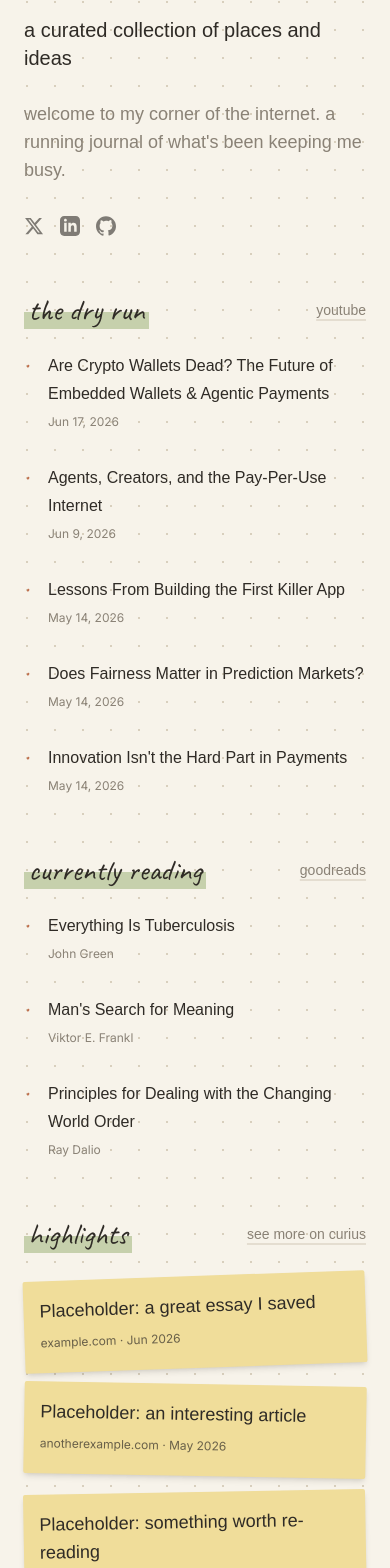
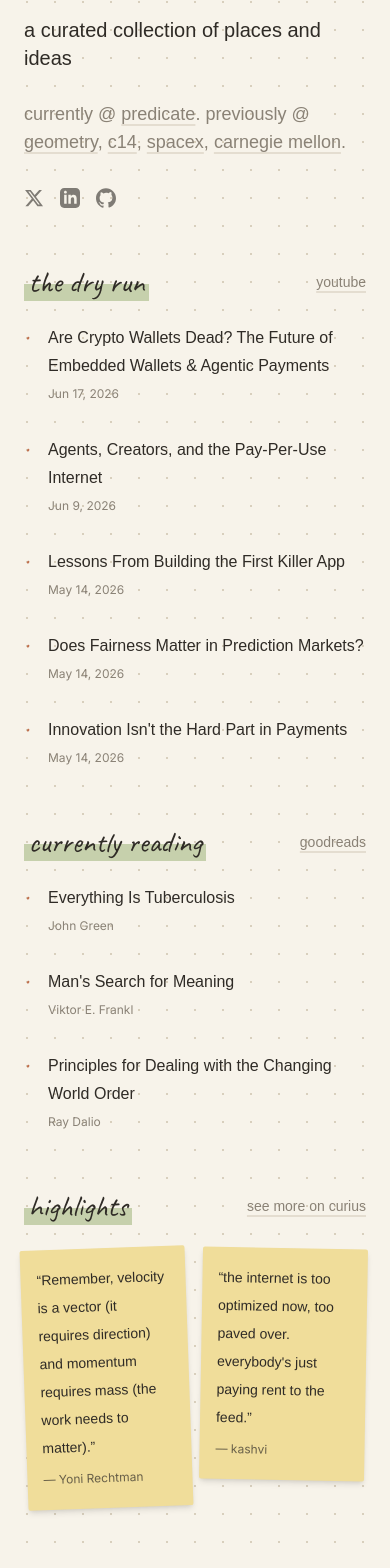
Before and after one commit to khushi02/personal-site, a Next.js app: page / in a window 390 px wide. Shown: the part 180-1748 px from the top of the page. Built offline with nearby package versions, Linux system fonts and the light colour scheme; no server answers; a web font is replaced by a local one.

Commit message:
show curius highlight text + author on post-its

```diff
--- a/app/layout.tsx
+++ b/app/layout.tsx
@@ -24,8 +24,8 @@
 });
 
 export const metadata: Metadata = {
-  title: "khushi's journal",
-  description: "A bullet journal of what I'm reading, eating, and pondering.",
+  title: "khushi's notebook",
+  description: "a curated collection of places and ideas",
 };
 
 export default function RootLayout({
--- a/app/page.tsx
+++ b/app/page.tsx
@@ -5,6 +5,7 @@
 import SocialLinks from "@/components/Social";
 import { getCurrentlyReading } from "@/lib/goodreads";
 import { getRecentEpisodes } from "@/lib/youtube";
+import { getRecentHighlights } from "@/lib/curius";
 
 // Revalidate the route weekly (ISR) so new YouTube episodes surface within a
 // week. Goodreads is unaffected — its own fetch keeps a 30-day cache.
@@ -41,9 +42,10 @@
 }
 
 export default async function Home() {
-  const [books, episodes] = await Promise.all([
+  const [books, episodes, highlights] = await Promise.all([
     getCurrentlyReading(),
     getRecentEpisodes(),
+    getRecentHighlights(),
   ]);
 
   return (
@@ -58,12 +60,56 @@
             })}
           </p>
           <h1 className="font-display text-5xl leading-[3.5rem]">
-            khushi wadhwa
+            khushi's notebook
           </h1>
           <p className="text-xl leading-7 text-ink">a curated collection of places and ideas</p>
           <p className="max-w-prose text-lg leading-7 text-muted">
-            welcome to my corner of the internet. a running journal of what&apos;s
-            been keeping me busy.
+            currently @{" "}
+            <a
+              href="https://predicate.io/"
+              target="_blank"
+              rel="noreferrer"
+              className="link text-muted"
+            >
+              predicate
+            </a>
+            . previously @{" "}
+            <a
+              href="https://geometry.xyz"
+              target="_blank"
+              rel="noreferrer"
+              className="link text-muted"
+            >
+              geometry
+            </a>
+            ,{" "}
+            <a
+              href="https://www.generalcatalyst.com/stories/c14-ramping-the-next-billion-digital-asset-users"
+              target="_blank"
+              rel="noreferrer"
+              className="link text-muted"
+            >
+              c14
+            </a>
+            ,{" "}
+            <a
+              href="https://www.spacex.com/"
+              target="_blank"
+              rel="noreferrer"
+              className="link text-muted"
+            >
+              spacex
+            </a>
+            ,{" "}
+            <a
+              href="https://www.cs.cmu.edu/index"
+              target="_blank"
+              rel="noreferrer"
+              className="link text-muted"
+            >
+              carnegie mellon
+            </a>
+            .
           </p>
           <SocialLinks />
         </header>
@@ -108,7 +154,7 @@
               />
             }
           />
-          <Highlights />
+          <Highlights highlights={highlights} />
         </section>
 
         {/* Good Eats — three NYC columns, full width */}
--- a/components/Highlights.tsx
+++ b/components/Highlights.tsx
@@ -1,46 +1,38 @@
-import highlights from "@/data/highlights.json";
-
-type Highlight = {
-  title: string;
-  url: string;
-  source: string;
-  date: string;
-};
+import type { Highlight } from "@/lib/curius";
 
 // Slight tilts for a pinned-up look (all notes share one earthy yellow).
-const TILTS = ["-rotate-2", "rotate-1", "-rotate-1", "rotate-2", "rotate-1"];
+const TILTS = ["-rotate-2", "rotate-1", "-rotate-1", "rotate-2", "rotate-1", "-rotate-1"];
 
-function formatDate(date: string): string {
-  if (!date) return "";
-  const d = new Date(date);
-  if (Number.isNaN(d.getTime())) return date;
-  return d.toLocaleDateString("en-US", {
-    month: "short",
-    year: "numeric",
-  });
-}
-
-export default function Highlights() {
-  const items = (highlights as Highlight[]).slice(0, 5);
+export default function Highlights({ highlights }: { highlights: Highlight[] }) {
+  if (!highlights.length) {
+    return <p className="text-muted">Nothing highlighted this week.</p>;
+  }
 
   return (
-    <ul className="grid grid-cols-1 gap-4 sm:grid-cols-2 lg:grid-cols-3">
-      {items.map((item, i) => (
+    // One row on desktop — exactly as many columns as there are notes (up to 6),
+    // so they fill the width and still read as post-its. Stacks on smaller screens.
+    <ul
+      style={{ ["--cols" as string]: highlights.length }}
+      className="grid grid-cols-2 items-start gap-3 sm:grid-cols-3 lg:[grid-template-columns:repeat(var(--cols),minmax(0,1fr))]"
+    >
+      {highlights.map((item, i) => (
         <li
-          key={item.url + item.title}
+          key={item.url}
           className={`postit ${TILTS[i % TILTS.length]} transition-transform hover:rotate-0`}
         >
           <a
             href={item.url}
             target="_blank"
             rel="noreferrer"
-            className="block text-lg leading-7 hover:underline hover:underline-offset-4"
+            className="block hover:underline hover:underline-offset-4"
           >
-            {item.title}
+            <span className="block text-sm leading-7">
+              &ldquo;{item.text}&rdquo;
+            </span>
+            <span className="mt-1 block font-sans text-xs leading-7 text-ink/70">
+              — {item.author}
+            </span>
           </a>
-          <p className="mt-1 font-sans text-xs leading-7 text-ink/70">
-            {[item.source, formatDate(item.date)].filter(Boolean).join(" · ")}
-          </p>
         </li>
       ))}
     </ul>
--- a/data/highlights.json
+++ /dev/null
@@ -1,20 +0,0 @@
-[
-  {
-    "title": "Placeholder: a great essay I saved",
-    "url": "https://curius.app/khushi-wadhwa",
-    "source": "example.com",
-    "date": "2026-06-01"
-  },
-  {
-    "title": "Placeholder: an interesting article",
-    "url": "https://curius.app/khushi-wadhwa",
-    "source": "anotherexample.com",
-    "date": "2026-05-20"
-  },
-  {
-    "title": "Placeholder: something worth re-reading",
-    "url": "https://curius.app/khushi-wadhwa",
-    "source": "blog.example.org",
-    "date": "2026-05-02"
-  }
-]
--- /dev/null
+++ b/lib/curius.ts
@@ -0,0 +1,130 @@
+// Curius fetching for "Highlights".
+//
+// Curius has no public RSS, but its site is backed by a JSON API (no key needed).
+//   - https://curius.app/api/users/khushi-wadhwa  -> resolves the numeric user id
+//   - https://curius.app/api/users/{id}/links      -> saved links, newest first
+//
+// Each link carries a `highlights[]` array — the passages highlighted while
+// reading ("notes"). We surface the highlighted text as the post-it body and the
+// article's author as the subtext. Fetched at build time (weekly ISR), limited to
+// the last 7 days and capped so the notes fit on a single row.
+
+export type Highlight = {
+  text: string; // the highlighted passage
+  author: string; // article author (falls back to the domain)
+  url: string;
+  date: string; // ISO — when the highlight was made
+};
+
+const USER_ID = 7173;
+const LINKS_URL = `https://curius.app/api/users/${USER_ID}/links`;
+const PROFILE_URL = "https://curius.app/khushi-wadhwa";
+
+const HEADERS = {
+  "User-Agent":
+    "Mozilla/5.0 (Macintosh; Intel Mac OS X 10_15_7) AppleWebKit/537.36 (KHTML, like Gecko) Chrome/124.0 Safari/537.36",
+  Accept: "application/json",
+};
+
+const MAX_HIGHLIGHTS = 6;
+const WEEK_MS = 7 * 24 * 60 * 60 * 1000;
+const MAX_TEXT = 150; // keep quotes short enough to read as post-its
+
+type CuriusHighlight = { highlight: string; createdDate: string };
+type CuriusLink = {
+  link: string;
+  title: string;
+  createdDate: string;
+  highlights?: CuriusHighlight[];
+};
+
+const HARDCODED_FALLBACK: Highlight[] = [
+  {
+    text: "Remember, velocity is a vector (it requires direction) and momentum requires mass (the work needs to matter).",
+    author: "Yoni Rechtman",
+    url: "https://99d.substack.com/p/there-will-only-be-four-jobs",
+    date: "2026-06-30",
+  },
+  {
+    text: "the internet is too optimized now, too paved over. everybody's just paying rent to the feed.",
+    author: "kashvi",
+    url: "https://kashvi.substack.com/",
+    date: "2026-06-24",
+  },
+];
+
+function hostname(url: string): string {
+  try {
+    return new URL(url).hostname.replace(/^www\./, "");
+  } catch {
+    return "";
+  }
+}
+
+// Authors are embedded in Curius titles: "Title - by Author" or the Substack
+// form "Title | Author | Substack". Fall back to the domain when neither matches.
+function parseAuthor(title: string, url: string): string {
+  const byMatch = title.match(/\s[-–—]\s*by\s+(.+?)\s*$/i);
+  if (byMatch) return byMatch[1].trim();
+  const substack = title.match(/\|\s*([^|]+?)\s*\|\s*substack\s*$/i);
+  if (substack) return substack[1].trim();
+  return hostname(url);
+}
+
+function truncate(s: string): string {
+  const t = s.trim();
+  if (t.length <= MAX_TEXT) return t;
+  const cut = t.slice(0, MAX_TEXT);
+  const lastSpace = cut.lastIndexOf(" ");
+  return (lastSpace > 40 ? cut.slice(0, lastSpace) : cut).trimEnd() + "…";
+}
+
+async function tryApi(): Promise<Highlight[]> {
+  const res = await fetch(LINKS_URL, {
+    headers: HEADERS,
+    next: { revalidate: 604800 }, // weekly
+  });
+  if (!res.ok) throw new Error(`Curius HTTP ${res.status}`);
+
+  const data = (await res.json()) as { userSaved?: CuriusLink[] };
+  const saved = data.userSaved ?? [];
+
+  const out: Highlight[] = [];
+  for (const l of saved) {
+    if (!l.link || !l.highlights?.length) continue;
+    // Use the most recent highlight from the article.
+    const h = [...l.highlights].sort(
+      (a, b) => +new Date(b.createdDate) - +new Date(a.createdDate)
+    )[0];
+    if (!h?.highlight?.trim()) continue;
+    out.push({
+      text: truncate(h.highlight),
+      author: parseAuthor(l.title ?? "", l.link),
+      url: l.link,
+      date: h.createdDate || l.createdDate,
+    });
+  }
+  return out;
+}
+
+export async function getRecentHighlights(): Promise<Highlight[]> {
+  try {
+    const all = await tryApi();
+    if (all.length > 0) {
+      const cutoff = Date.now() - WEEK_MS;
+      const lastWeek = all.filter((h) => {
+        const t = new Date(h.date).getTime();
+        return !Number.isNaN(t) && t >= cutoff;
+      });
+      const chosen = lastWeek.length > 0 ? lastWeek : all;
+      return chosen.slice(0, MAX_HIGHLIGHTS);
+    }
+    console.warn("[curius] API returned no highlights, using hardcoded");
+  } catch (err) {
+    console.warn("[curius] API failed, using hardcoded:", err);
+  }
+  return HARDCODED_FALLBACK.slice(0, MAX_HIGHLIGHTS);
+}
+
+// The profile link surfaced in the UI's "see more" affordance.
+export const CURIUS_PROFILE = PROFILE_URL;
```
